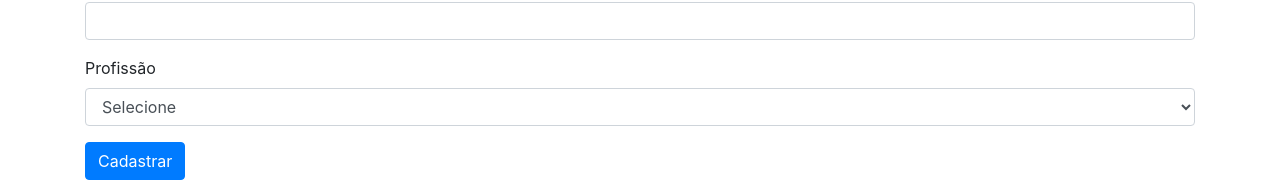
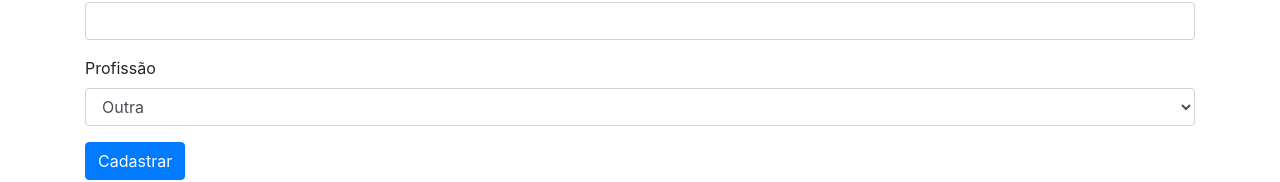
Before and after one commit to andersonblopes/hello-world-angular, an Angular app: page / in a window 1280 px wide. Shown: the part 162-344 px from the top of the page. Built offline with nearby package versions, Linux system fonts and the light colour scheme.

Commit message:
Definindo o valor padrão em campos com ngModel.

```diff
--- a/src/app/cadastro-cliente/cadastro-cliente.component.html
+++ b/src/app/cadastro-cliente/cadastro-cliente.component.html
@@ -15,8 +15,8 @@
 
           <div class="form-group">
               <label class="form-control-label">Profissão</label>
-              <select class="form-control" name="profissao" ngModel>
-                <option value="">Selecione</option>
+              <select class="form-control" name="profissao" [ngModel]="profissaoDefault">
+
                 <option *ngFor="let p of profissoes" [value]="p">{{p}}</option>
               </select>
           </div>
--- a/src/app/cadastro-cliente/cadastro-cliente.component.ts
+++ b/src/app/cadastro-cliente/cadastro-cliente.component.ts
@@ -9,6 +9,7 @@ import { NgForm } from '@angular/forms';
 export class CadastroClienteComponent {
 
   profissoes = ['Advogado', 'Analista de Sistemas', 'Estudante', 'Engenheiro', 'Recepcionista', 'Outra'];
+  profissaoDefault = 'Outra';
 
   salvar(form: NgForm) {
     console.log(form.value.nome);
```
